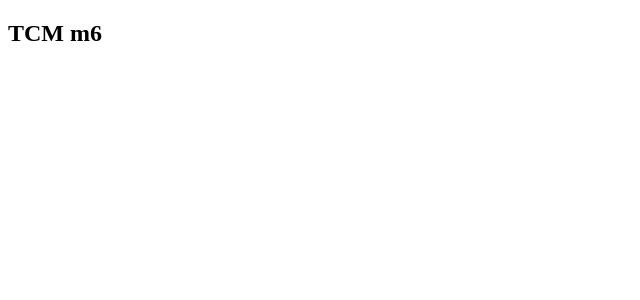
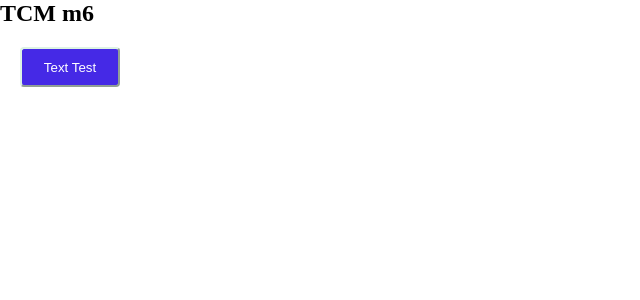
Before and after one commit to Motors-Shop-Full-Stack/m6-frontend, a React (Create React App) app: page / in a window 1280 px wide. Shown: the top 300 px of the page, without its empty margins (0-640 px from the left). Built offline with nearby package versions, Linux system fonts and the light colour scheme.

Commit message:
Build: created button component, with the respectives functions to change background, color, border, width, height and hover

```diff
--- a/src/App.tsx
+++ b/src/App.tsx
@@ -1,10 +1,25 @@
 import "./App.css";
+import Button from "./components/Button";
+import GlobalStyle from "./style/global";
 
 function App() {
   return (
-    <div>
-      <h2>TCM m6</h2>
-    </div>
+    <>
+      <GlobalStyle />
+
+      <div>
+        <h2>TCM m6</h2>
+        <Button
+          borderC={"--sucess3"}
+          backgroundC={"--brand1"}
+          fontC={"--whiteFixed"}
+          width={"100px"}
+          height={"40px"}
+        >
+          Text Test
+        </Button>
+      </div>
+    </>
   );
 }
 
--- /dev/null
+++ b/src/components/Button/index.tsx
@@ -0,0 +1,41 @@
+import { ReactNode } from "react";
+import { StyledButton } from "./style";
+
+interface IButtonProps {
+  children?: ReactNode;
+  backgroundC: string;
+  fontC: string;
+  borderC: string;
+  width: string;
+  maxWd?: string;
+  height: string;
+  maxHt?: string;
+}
+
+const Button = ({
+  children,
+  borderC,
+  backgroundC,
+  fontC,
+  width,
+  maxWd,
+  height,
+  maxHt,
+  ...rest
+}: IButtonProps): JSX.Element => {
+  return (
+    <StyledButton
+      borderC={borderC}
+      backgroundC={backgroundC}
+      fontC={fontC}
+      width={width}
+      maxWd={maxWd}
+      height={height}
+      maxHt={maxHt}
+      {...rest}
+    >
+      {children}
+    </StyledButton>
+  );
+};
+export default Button;
--- /dev/null
+++ b/src/components/Button/style.ts
@@ -0,0 +1,128 @@
+import styled from "styled-components";
+
+interface Props {
+  borderC: string;
+  backgroundC: string;
+  fontC: string;
+  width: string;
+  maxWd?: string;
+  height: string;
+  maxHt?: string;
+}
+
+const handleBackgroundColors = (props: Props) => {
+  return `var(${props.backgroundC})`;
+};
+
+const handleBorderColors = (props: Props) => {
+  return `var(${props.borderC})`;
+};
+
+const handleFontColors = (props: Props) => {
+  return `var(${props.fontC})`;
+};
+
+const handleWidth = (props: Props) => {
+  return `${props.width}`;
+};
+
+const handleMaxWidth = (props: Props) => {
+  return `${props.maxWd}`;
+};
+
+const handleHeight = (props: Props) => {
+  return `${props.height}`;
+};
+
+const handleMaxHeight = (props: Props) => {
+  return `${props.maxHt}`;
+};
+
+const handleBackGroundHover = (props: Props) => {
+  return props.backgroundC === "--brand1"
+    ? "var(--grey7)"
+    : props.backgroundC === "--grey4" && "var(--grey7)";
+};
+
+const handleFontHover = (props: Props) => {
+  return props.backgroundC === "--whiteFixed" && "var(--grey7)";
+};
+
+export const StyledButton = styled.button<Props>`
+  background-color: ${(props) => handleBackgroundColors(props)};
+  color: ${(props) => handleFontColors(props)};
+  width: ${(props) => handleWidth(props)};
+  max-width: ${(props) => handleMaxWidth(props)};
+  height: ${(props) => handleHeight(props)};
+  max-height: ${(props) => handleMaxHeight(props)};
+  margin-left: 20px;
+  margin-top: 20px;
+  border-color: ${(props) => handleBorderColors(props)};
+  border-radius: 4px;
+  &:hover {
+    background-color: ${(props) => handleBackGroundHover(props)};
+    color: ${(props) => handleFontHover(props)};
+  }
+`;
+
+// const handleFontColors = (props: Props) => {
+//   return props.colorSchema === "--grey0"
+//     ? "var(--whiteFixed)"
+//     : props.colorSchema === "--grey1"
+//     ? "var(--whiteFixed)"
+//     : props.colorSchema === "--grey6"
+//     ? "var(--grey2)"
+//     : props.colorSchema === "--brand1"
+//     ? "var(--whiteFixed)"
+//     : props.colorSchema === "--brand2"
+//     ? "var(--whiteFixed)"
+//     : props.colorSchema === "--brand4"
+//     ? "var(--brand1)"
+//     : props.colorSchema === "--grey10"
+//     ? "var(--grey1)"
+//     : props.colorSchema === "--grey8"
+//     ? "var(--grey0)"
+//     : props.colorSchema === "--brand1"
+//     ? "var(--whiteFixed)"
+//     : props.colorSchema === "--alert3"
+//     ? "var(--alert1)"
+//     : props.colorSchema === "--alert2"
+//     ? "var(--alert1)"
+//     : props.colorSchema === "--sucess3"
+//     ? "var(--sucess1)"
+//     : props.colorSchema === "--sucess2"
+//     ? "var(--sucess1)"
+//     : props.colorSchema === "--brand3" && "var(--brand4)";
+// };
+
+// const handleBackgroundColors = (props: Props) => {
+//   return props.colorSchema === "--grey0"
+//     ? "var(--grey0)"
+//     : props.colorSchema === "--grey1"
+//     ? "var(--grey1)"
+//     : props.colorSchema === "--grey6"
+//     ? "var(--grey6)"
+//     : props.colorSchema === "--grey5"
+//     ? "var(--grey5)"
+//     : props.colorSchema === "--grey8"
+//     ? "var(--grey8)"
+//     : props.colorSchema === "--brand1"
+//     ? "var(--brand1)"
+//     : props.colorSchema === "--brand2"
+//     ? "var(--brand2)"
+//     : props.colorSchema === "--brand4"
+//     ? "var(--brand4)"
+//     : props.colorSchema === "--gey10"
+//     ? "var(--gey10)"
+//     : props.colorSchema === "--brand1"
+//     ? "var(--brand1)"
+//     : props.colorSchema === "--alert3"
+//     ? "var(--alert3)"
+//     : props.colorSchema === "--alert2"
+//     ? "var(--alert2)"
+//     : props.colorSchema === "--sucess3"
+//     ? "var(--sucess3)"
+//     : props.colorSchema === "--sucess2"
+//     ? "var(--sucess2)"
+//     : props.colorSchema === "--brand3" && "var(--brand3)";
+// };
```
Also changed, not shown: src/style/global.ts (line endings or trailing spaces).
